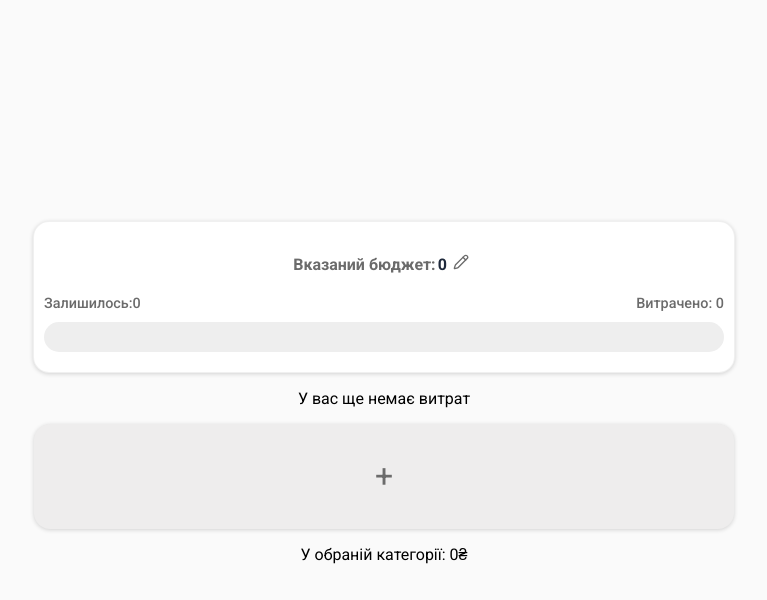
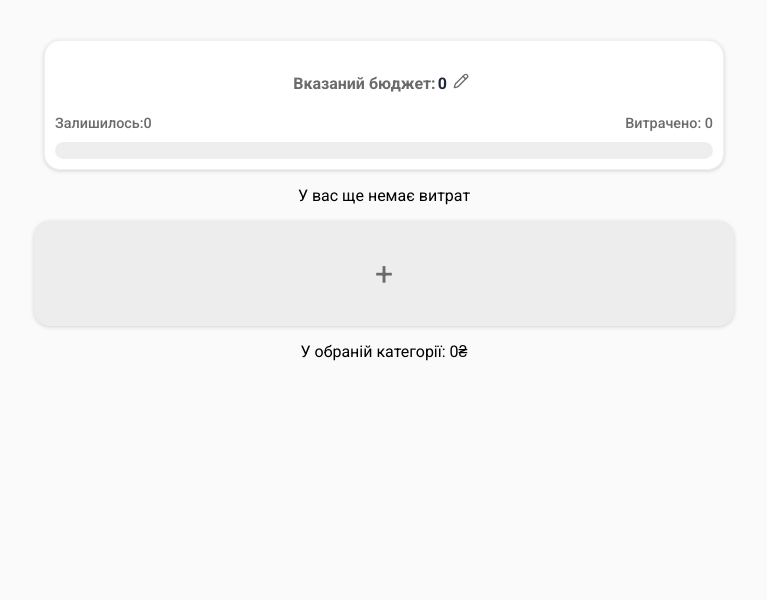
Before and after one commit to MaksimBoyko05/expensetracker, a React (Create React App) app: page / in a window 1280 px wide. Shown: the top 600 px of the page, without its empty margins (256-1023 px from the left). Built offline with nearby package versions, Linux system fonts and the light colour scheme.

Commit message:
feat: add position for budget block

```diff
--- a/src/App.css
+++ b/src/App.css
@@ -1,3 +1,6 @@
+*{
+    box-sizing: border-box;
+}
 .App {
   text-align: center;
 }
--- a/src/components/ExpenseTracker.jsx
+++ b/src/components/ExpenseTracker.jsx
@@ -107,7 +107,7 @@ function ExpenseTracker() {
         )}
         {filteredExpenses !== "All" && (
           <>
-          <p>У обраній категорії: {categoryExpense}₴</p>
+          <p className={styles.categoryspends}>У обраній категорії: {categoryExpense}₴</p>
           </>
         )
         }
--- a/src/styles/budgetbar.module.scss
+++ b/src/styles/budgetbar.module.scss
@@ -14,7 +14,9 @@ $shadow-card-hover: rgba(0, 0, 0, 0.24) 0px 8px 16px;
 .maincontainer {
   width: $container-width;
   height: $container-height;
-  position: relative;
+  position: sticky;
+  top: 20px;
+  z-index: 100;
   font-family: 'Roboto', sans-serif;
   padding: 10px;
   display: flex;
--- a/src/styles/main.module.scss
+++ b/src/styles/main.module.scss
@@ -61,8 +61,13 @@ $transition-opacity: opacity 0.5s;
 }
 
 .maincontainer {
-  @include flex-center;
+  display: flex;
+  align-items: center;
+  flex-direction:  column;
+  justify-content: flex-start;
+  padding-top: 40px;
   font-family: 'Roboto', sans-serif;
+  position: relative;
   background-color: $color-background;
   width: 100%;
   height: 100vh;
@@ -212,8 +217,8 @@ $transition-opacity: opacity 0.5s;
   padding: 3px 6px;
   max-width: 90px;
   overflow: hidden;
+  white-space: nowrap;
   text-overflow: ellipsis;
-  white-space: nowrap;
   border-radius: $border-radius-badge;
   font-size: 0.85rem;
   font-weight: 500;
@@ -247,7 +252,16 @@ $transition-opacity: opacity 0.5s;
     color: darken($color-text-secondary, 15%);
   }
 }
+.categoryspends{
+  padding-bottom: 10px;
+}
 
+@media (min-width: 1536px) {
+  .maincontainer{
+    padding-top: 150px;
+  }
+
+}
 @keyframes fadeIn {
   from {
     opacity: 0;
```
